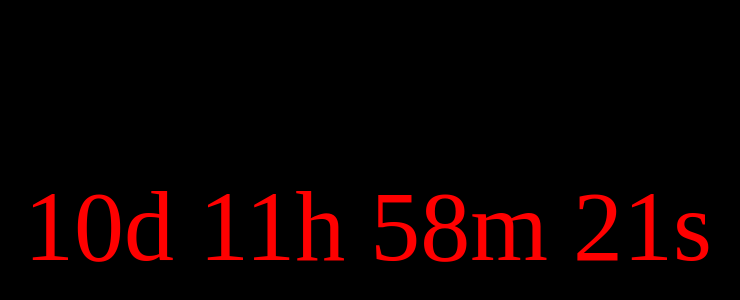
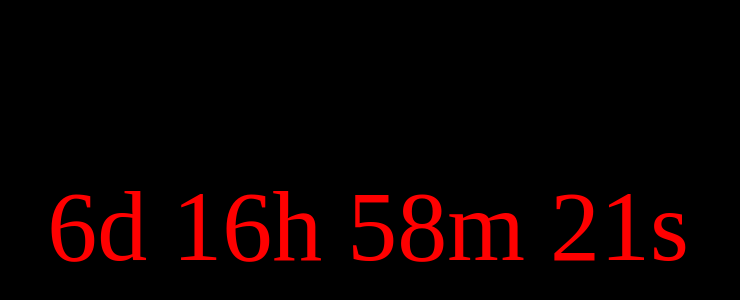
Before and after one commit to electnaeem/countdown, a plain HTML site: page index.html in a window 1280 px wide. Shown: the part 166-466 px from the top of the page, without its empty margins (272-1012 px from the left). Drawn offline with Linux system fonts and the light colour scheme.

Commit message:
Update index.html

```diff
--- a/index.html
+++ b/index.html
@@ -13,7 +13,7 @@
 
     <script>
         // Set the date we're counting down to
-        var countDownDate = new Date("October 21, 2023 14:00:00").getTime();
+        var countDownDate = new Date("October 17, 2023 19:00:00").getTime();
 
         // Update the count down every 1 second
         var x = setInterval(function () {
```
